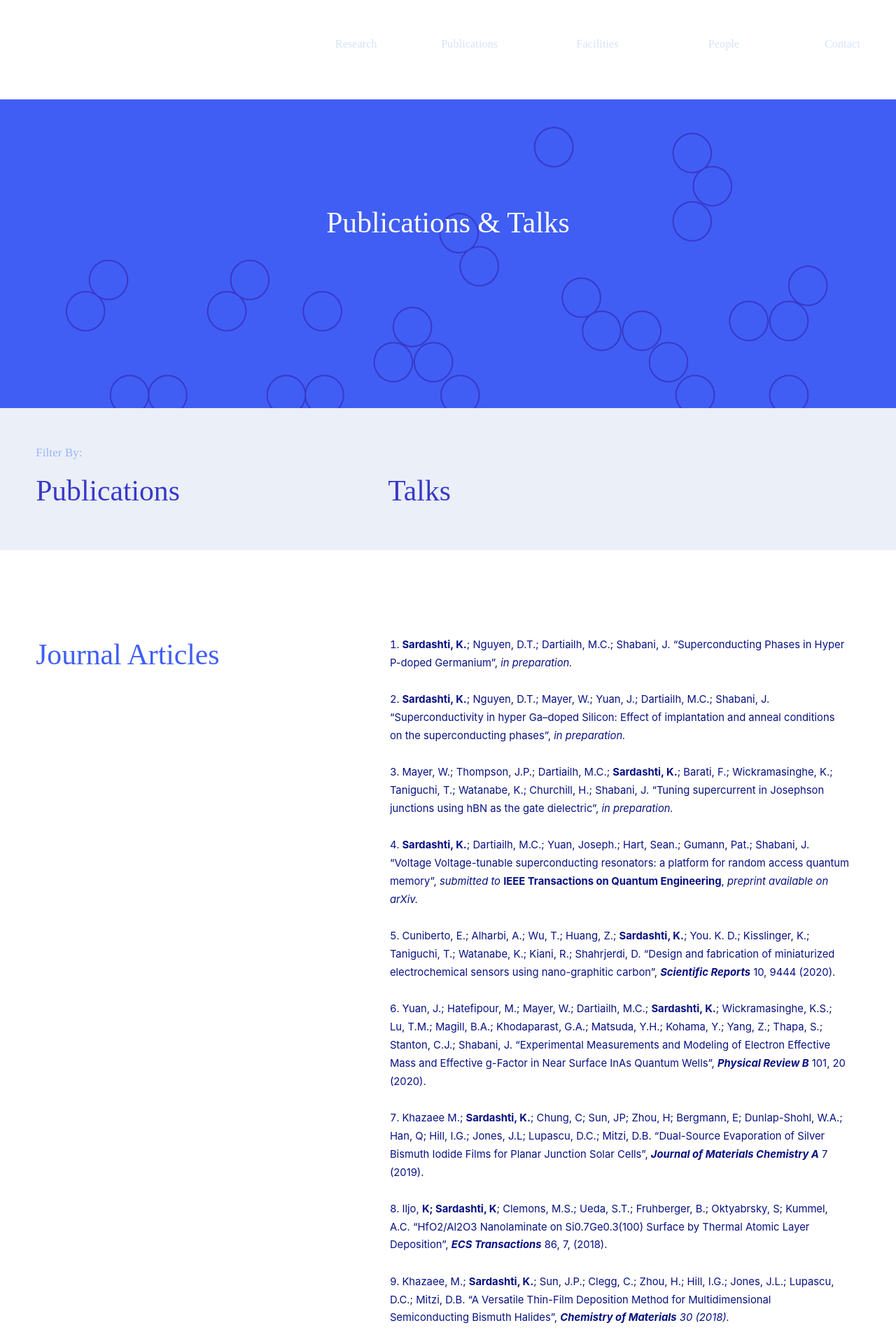
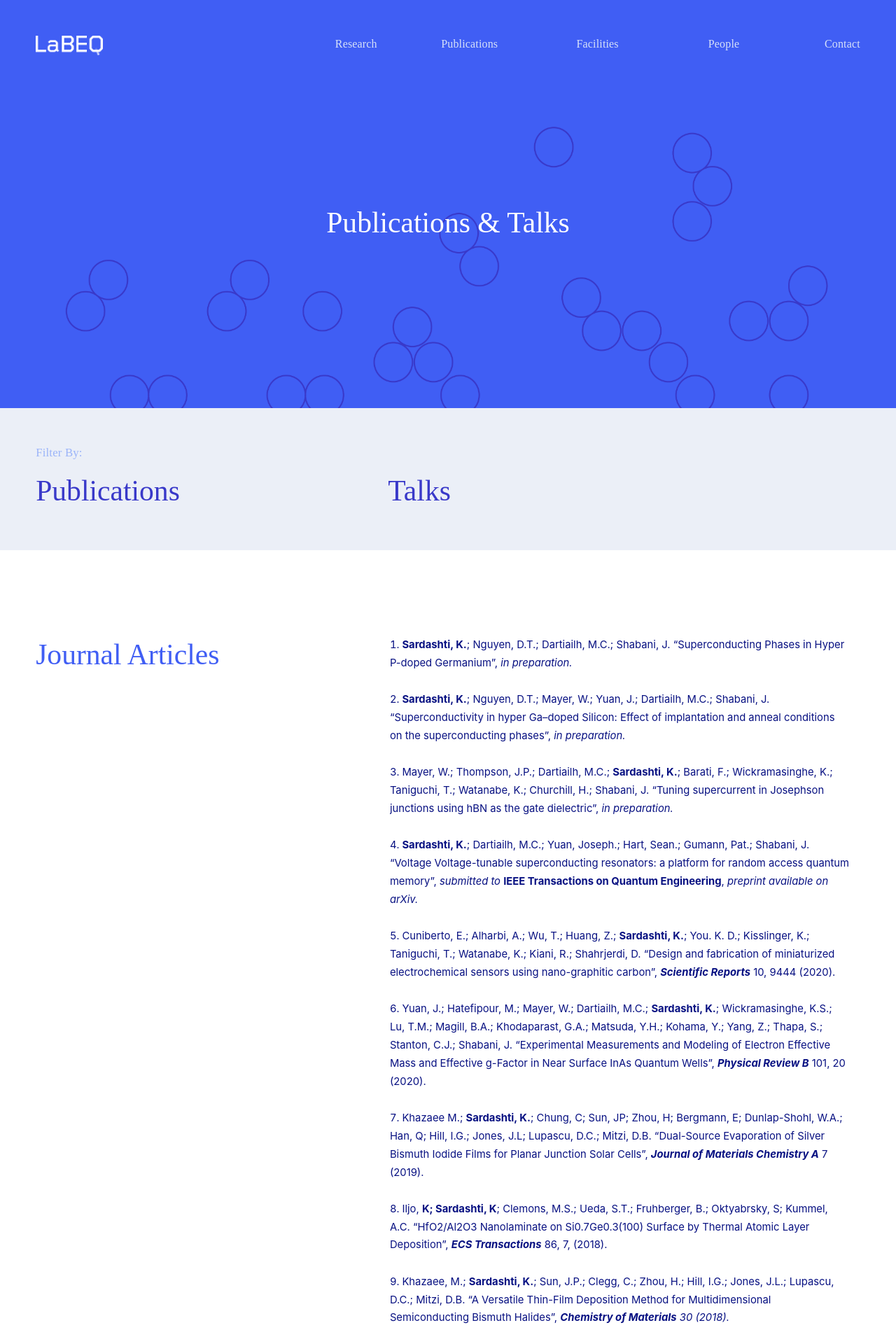
Before and after one commit to labeq/labeq.github.io, a Jekyll site: the page built from publications/index.html, in a window 1280 px wide. Shown: the top 1920 px of the page at 70% size. Built offline with Jekyll 4.4.1, drawn with Linux system fonts in a browser that asks for light colours; some web fonts are replaced.

Commit message:
update navbar for publications pg

```diff
--- a/style/style.css
+++ b/style/style.css
@@ -522,7 +522,7 @@ h5 {
 /*/////////////////~/~/~/~/~/~/~/~/~/ PUBLICATIONS & TALK /~/~/~/~/~/~/~/~/~/////////////////*/
 
 .body-publications {
-    background-color: white;
+    background-color: #405ef4;
 }
 
 .filter-p {
```
